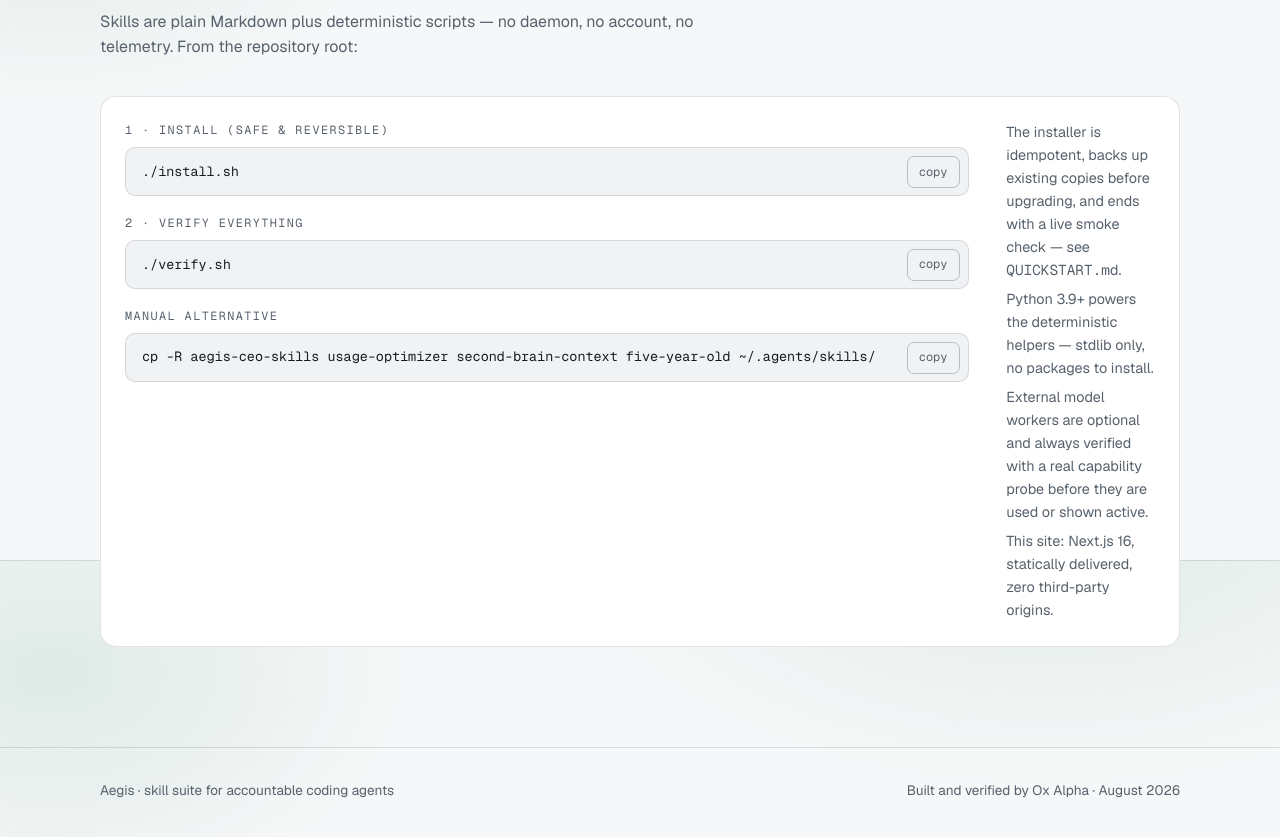
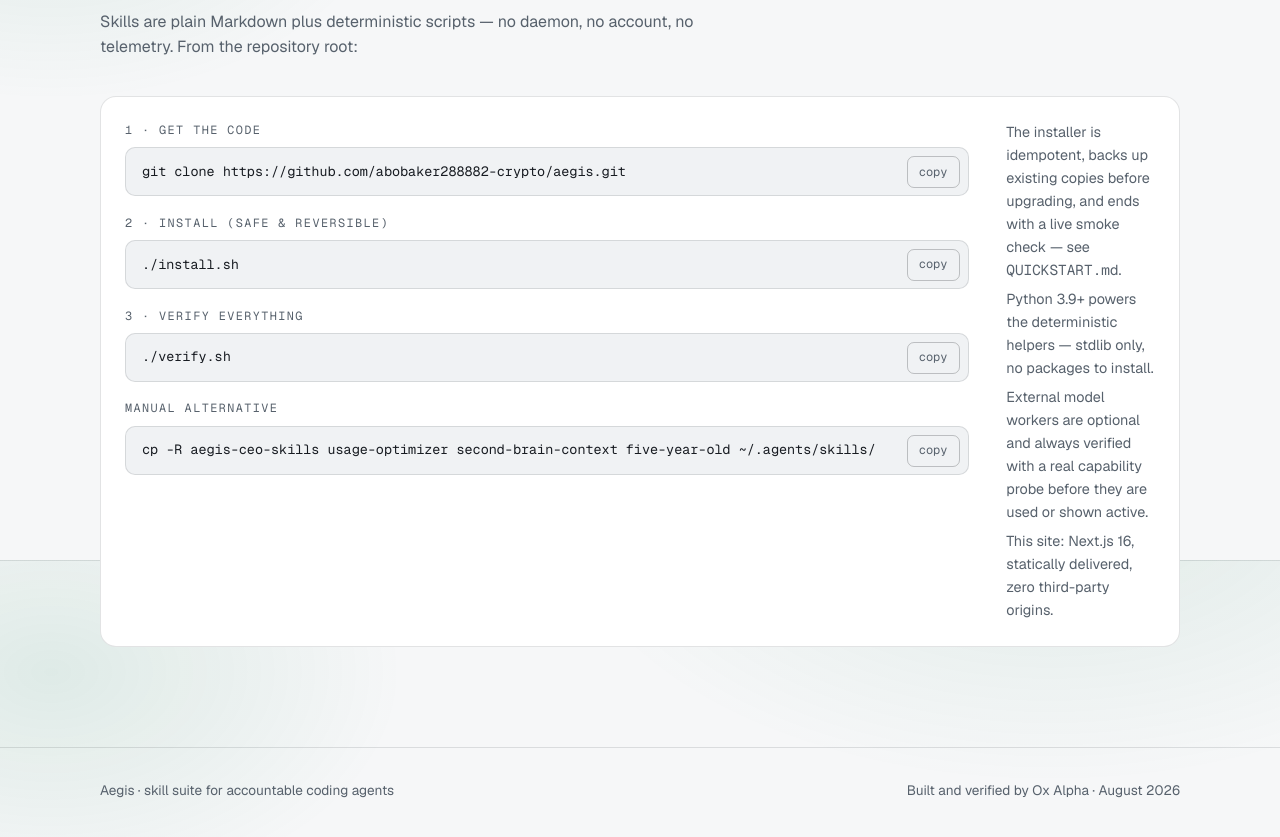
Before and after one commit to abobaker288882-crypto/aegis-site, a Next.js app: page / in a window 1280 px wide. Shown: the part 1840-2677 px from the top of the page. Built offline with nearby package versions, Linux system fonts and the light colour scheme.

Commit message:
Add clone step and public source links

```diff
--- a/app/page.tsx
+++ b/app/page.tsx
@@ -1,6 +1,7 @@
 import CopyButton from './CopyButton';
 import Link from 'next/link';
 
+const CLONE_CMD = 'git clone https://github.com/abobaker288882-crypto/aegis.git';
 const INSTALL_CMD = './install.sh';
 const MANUAL_CMD = 'cp -R aegis-ceo-skills usage-optimizer second-brain-context five-year-old ~/.agents/skills/';
 const VERIFY_CMD = './verify.sh';
@@ -178,14 +179,21 @@ export default function Home() {
           </div>
           <div className="install-panel">
             <dl className="step">
-              <dt>1 · Install (safe &amp; reversible)</dt>
+              <dt>1 · Get the code</dt>
+              <dd>
+                <div className="codeblock">
+                  <code>{CLONE_CMD}</code>
+                  <CopyButton text={CLONE_CMD} />
+                </div>
+              </dd>
+              <dt>2 · Install (safe &amp; reversible)</dt>
               <dd>
                 <div className="codeblock">
                   <code>{INSTALL_CMD}</code>
                   <CopyButton text={INSTALL_CMD} />
                 </div>
               </dd>
-              <dt>2 · Verify everything</dt>
+              <dt>3 · Verify everything</dt>
               <dd>
                 <div className="codeblock">
                   <code>{VERIFY_CMD}</code>
```
